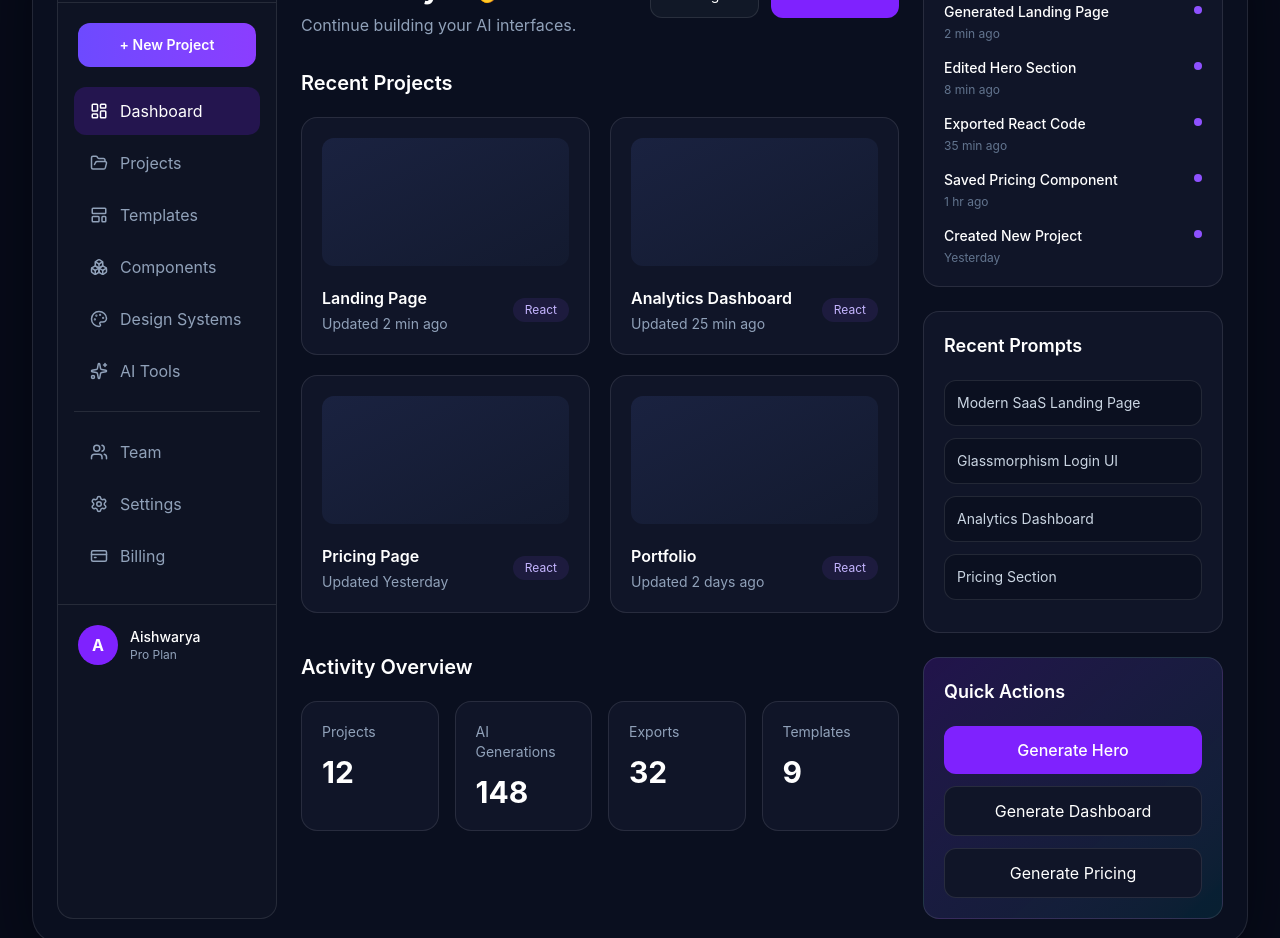
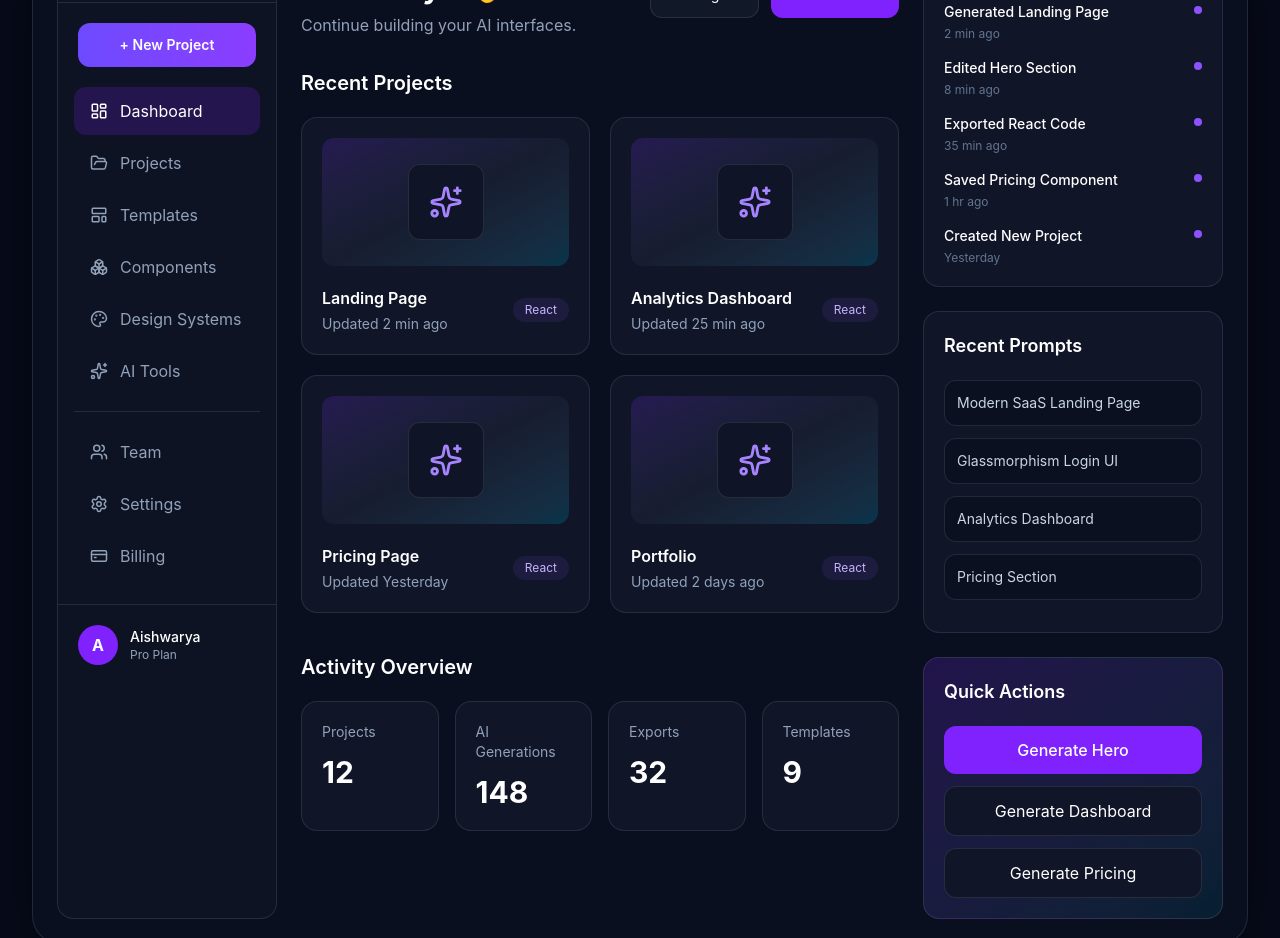
Before and after one commit to aishwaryakhandare-git/Morph-Studio, a React (Vite) app in the folder client/: page / in a window 1280 px wide. Shown: the part 1020-1958 px from the top of the page. Built offline with nearby package versions, Linux system fonts and the light colour scheme.

Commit message:
Empty Rectangles Replacement

```diff
--- a/client/src/pages/Landing/Landing.tsx
+++ b/client/src/pages/Landing/Landing.tsx
@@ -368,7 +368,18 @@ function Landing() {
         className="rounded-2xl border border-white/10 bg-[#101528] p-5 transition hover:border-violet-500"
       >
 
-        <div className="mb-5 h-32 rounded-xl bg-gradient-to-br from-[#1A2240] to-[#131A2F]" />
+        <div className="mb-5 flex h-32 items-center justify-center rounded-xl bg-gradient-to-br from-violet-600/20 via-[#171D30] to-cyan-500/20">
+
+  <div className="rounded-xl border border-white/10 bg-[#0F1526] p-5">
+
+    <Sparkles
+      size={34}
+      className="text-violet-400"
+    />
+
+  </div>
+
+</div>
 
         <div className="flex items-center justify-between">
 
```
